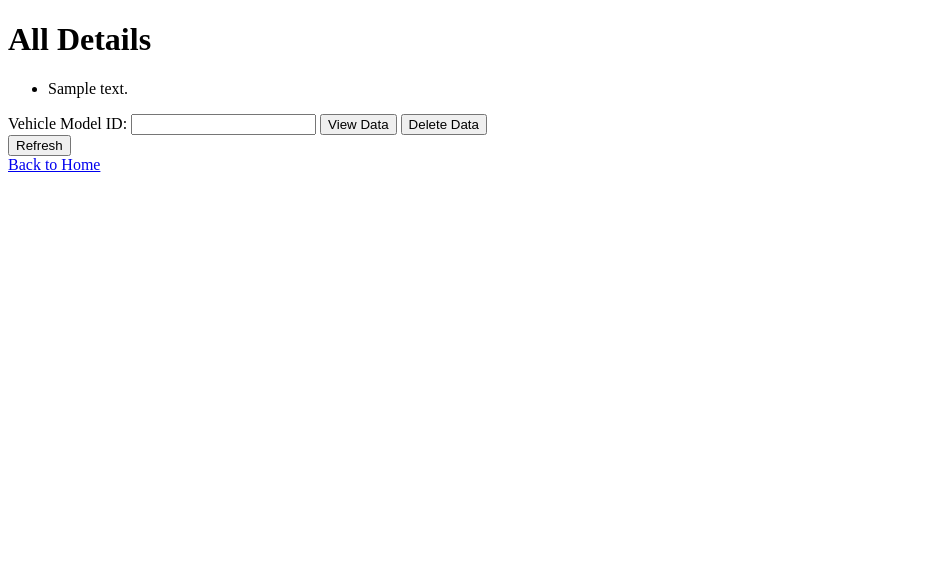
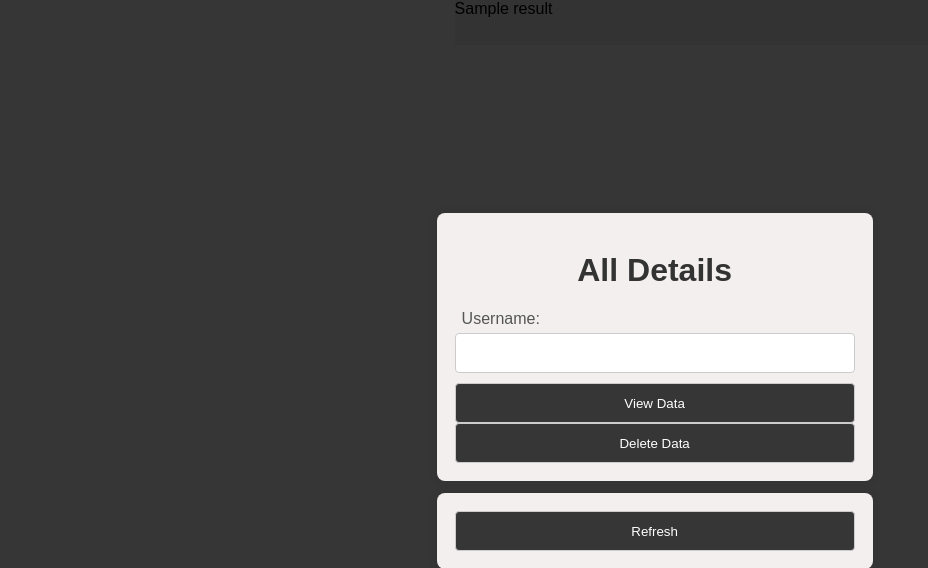
Before and after one commit to bipinKrishnan/cloud_computing_project, a Flask app: template templates/alldetails.html in a window 1280 px wide. Shown: the top 568 px of the page, without its empty margins (0-928 px from the left). Run offline with Flask 3, Linux system fonts and the light colour scheme; the template is opened without the code that fills it: most values are stand-ins (such as "Sample title", 1, 10 or a date in 2020); parts of the project's set-up code (start-up, migrations or seed data) failed here and were passed over.

Commit message:
split requests into different functions and pages

```diff
--- a/static/index.css
+++ b/static/index.css
@@ -7,6 +7,9 @@
     justify-content: center;
     align-items: center;
     height: 100vh;
+}
+.active {
+    background-color: #04AA6D;
 }
 
 form {
@@ -34,6 +37,43 @@
 label[id="year_label"] {
     margin: 0px 0 5px;
 }
+
+ul {
+    list-style-type: none;
+    margin: 0;
+    padding: 0;
+    background-color: #333;
+    position: fixed;
+    top: 0;
+    width: 100%;
+    height: 45px;
+}
+
+li {
+    float: left;
+    width: 150px;
+    height: 100px;
+}
+
+li a {
+    display: block;
+    color: white;
+    text-align: center;
+    padding: 14px 16px;
+    text-decoration: none;
+    text-wrap: nowrap;
+}
+
+li a:hover {
+    background-color: #f3efef;
+    color: rgb(31, 31, 31) ;
+}
+img {
+    max-width: 20%;
+    max-height: 20%;
+}
+
+
 
 input {
     width: 100%;
@@ -161,6 +201,8 @@
 }
 
 .attribute-label {
+    margin-top: 9px;
+    margin-bottom: 9px;
     font-weight: bold;
     color: #333;
 }
--- a/templates/alldetails.html
+++ b/templates/alldetails.html
@@ -1,55 +1,30 @@
-<!-- alldetails.html -->
-<!DOCTYPE html>
-<html lang="en">
-<head>
-    <meta charset="UTF-8">
-    <meta name="viewport" content="width=device-width, initial-scale=1.0">
-    <title>All Details</title>
-
-</head>
-<body>
-    <h1>All Details</h1>
-
+{% extends 'temp.html' %}
+{% block form_head %}All Details{% endblock %}
+{% block content %}
     {% if all_results %}
         <!-- Display all stored results -->
         <ul>
             {% for result in all_results %}
-                {% if result.get('message') %}
-                    <li>{{ result['message'] }}</li>
-                {% else %}
-                    <li>
-                        Vehicle Model ID: {{ result['vehicle_model_id'] }} |
-                        Carbon (g): {{ result['carbon_g'] }} |
-                        Carbon (kg): {{ result['carbon_kg'] }} |
-                        Carbon (lb): {{ result['carbon_lb'] }} |
-                        Carbon (mt): {{ result['carbon_mt'] }} |
-                        Distance Unit: {{ result['distance_unit'] }} |
-                        Distance Value: {{ result['distance_value'] }} |
-                        Estimated At: {{ result['estimated_at'] }} |
-                        Vehicle Make: {{ result['vehicle_make'] }} |
-                        Vehicle Model: {{ result['vehicle_model'] }} |
-                        Vehicle Model ID: {{ result['vehicle_model_id'] }} |
-                        Vehicle Year: {{ result['vehicle_year'] }} |
-
-                    </li>
-                {% endif %}
+                <li>{{result}}</li>
             {% endfor %}
         </ul>
     {% endif %}
 
+
     <!-- Form for viewing and deleting data based on vehicle_model_id -->
     <form action="/alldetails" method="post">
-        <label for="vehicle_model_id">Vehicle Model ID:</label>
-        <input type="text" name="vehicle_model_id" required>
-
-
+        <label for="user_name">Username:</label>
+        <input type="text" name="user_name" required>
 
         <input type="submit" name="action" value="View Data">
         <input type="submit" name="action" value="Delete Data">
     </form>
-
+{% endblock %}
+{% block extra %}
     <!-- Refresh button to clear the displayed results -->
+{% block form_name %}
     <form action="/alldetails" method="get">
+{% endblock %}
         <input type="submit" value="Refresh">
     </form>
 
@@ -59,6 +34,4 @@
     {% if show_message %}
         <p>No records found</p>
     {% endif %}
-
-</body>
-</html>
+{% endblock %}
--- a/templates/index.html
+++ b/templates/index.html
@@ -25,11 +25,6 @@
         <input type="submit" value="Submit">
     </form>
 {% endblock %}
-{% block extra %}
-    <form action="/alldetails" method="get">
-        <input type="submit" value="All Details">
-    </form>
-{% endblock %}
     </div>
 </body>
 </html>
--- a/test.py
+++ b/test.py
@@ -3,7 +3,7 @@
 import re
 import firebase_admin
 from firebase_admin import credentials, firestore
-from support import get_vehicle_make_id, get_vehicle_models_id, fetch_vehicle_emission
+from support import fetch_vehicle_emission
 
 app = Flask(__name__)
 
@@ -34,7 +34,7 @@
     result = emission_response.json()
     # Storing data in Firestore
     store_in_firestore(result, request.form["customer_name"])
-
+    result = result["data"]["attributes"]
     # updating the template of result.html with result
     return render_template('result.html', result=result)
 
@@ -60,13 +60,41 @@
 
     })
 
+@app.route('/fetch_landing', methods=['GET'])
+def fetch_land():
+    return render_template("fetch_landing.html")
+
+@app.route('/result', methods=['POST'])
+def result():
+
+    result = db.collection('results').document(request.form["user_name"]).get()
+    if result.exists:
+        result = result.to_dict()
+    else:
+        # Data not found, add a message
+        result = {'message': 'Record not found'}
+    print(result)
+    return render_template('result.html', result=result)
+
+@app.route('/del_landing', methods=['GET'])
+def del_land():
+    return render_template("delete_landing.html")
+
+@app.route('/delete', methods=['POST'])
+def delete_emission():
+    fetch = db.collection('results').document(request.form["user_name"]).get()
+    db.collection('results').document(request.form["user_name"]).delete()
+
+    return render_template('delete.html', user_name=request.form["user_name"], removed=fetch.exists )
+
+"""
 @app.route('/alldetails', methods=['GET', 'POST'])
 def alldetails():
     all_results = []
 
     if request.method == 'POST':
         # extract vehicle_model_id to be used as primary key
-        vehicle_model_id = request.form['vehicle_model_id']
+        vehicle_model_id = request.form['user_name']
 
         if request.form.get('action') == 'View Data':
             # Fetching data for the specific vehicle_model_id when clicked on view details
@@ -89,7 +117,7 @@
             all_results = [result.to_dict() for result in results]
 
 
-    return render_template('alldetails.html', all_results=all_results, show_message=bool(all_results))
+    return render_template('result.html', result=all_results)"""
 
 if __name__ == '__main__':
     app.run(host='0.0.0.0', port=8000, debug =True)
```
Also changed, not shown: templates/delete.html (added, +20 -0 lines), templates/delete_landing.html (added, +15 -0 lines), templates/fetch_landing.html (added, +15 -0 lines), templates/index.css (+26 -0 lines), templates/result.html (+15 -17 lines).
